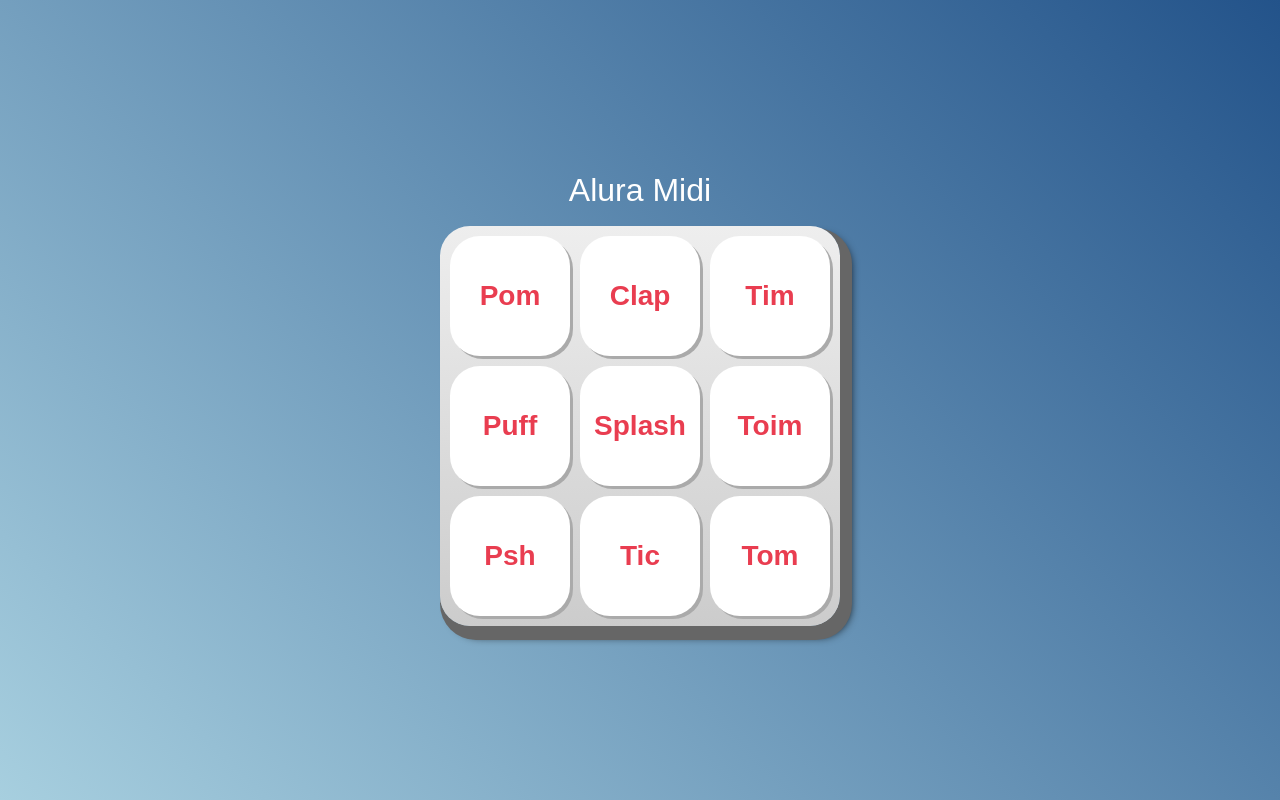
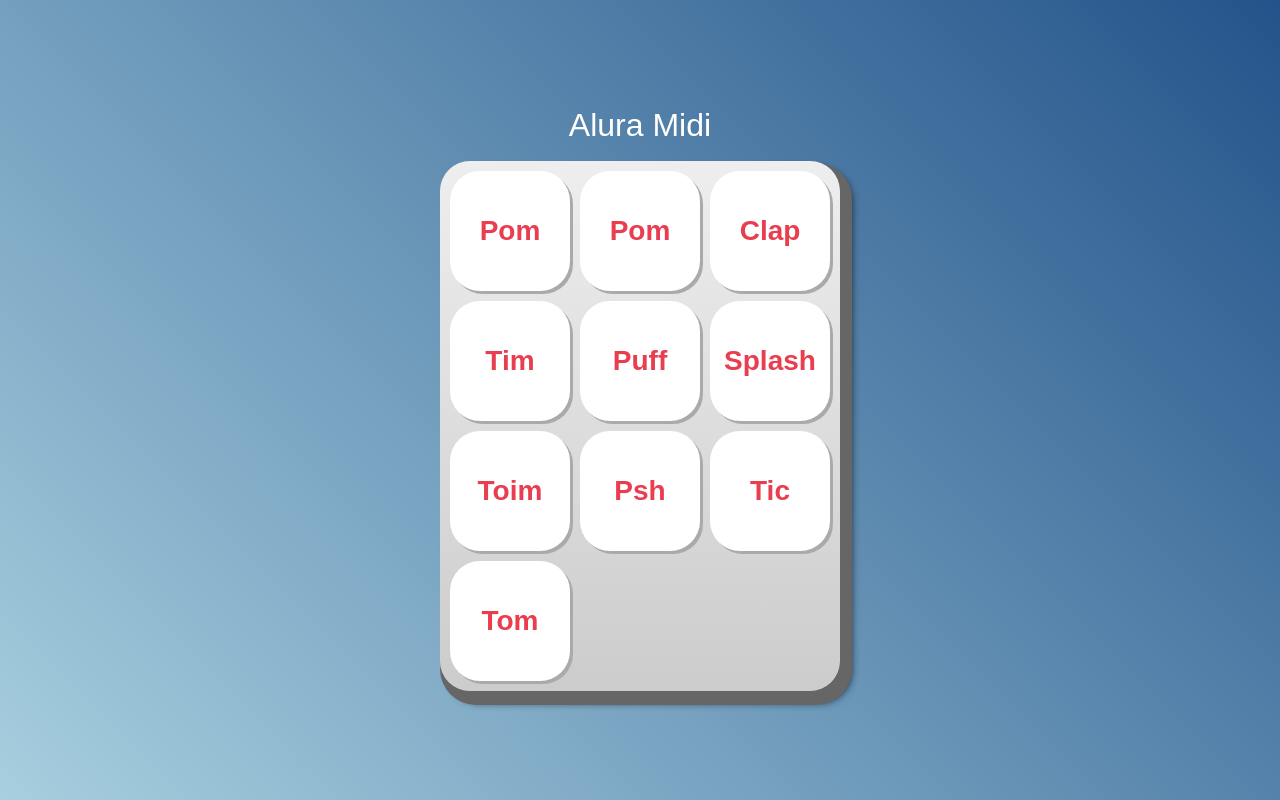
Before and after one commit to nipizani06/alura-midi, a plain HTML site: page index.html in a window 1280 px wide. Drawn offline with Linux system fonts and the light colour scheme.

Commit message:
Update index.html

```diff
--- a/index.html
+++ b/index.html
@@ -21,6 +21,7 @@
     <h1>Alura Midi</h1>
 
     <section class="teclado">
+        <buton onclick class="tecla tecla__pom">Pom</buton>
         <button class="tecla tecla_pom">Pom</button>
         <button class="tecla tecla_clap">Clap</button>
         <button class="tecla tecla_tim">Tim</button>
```
